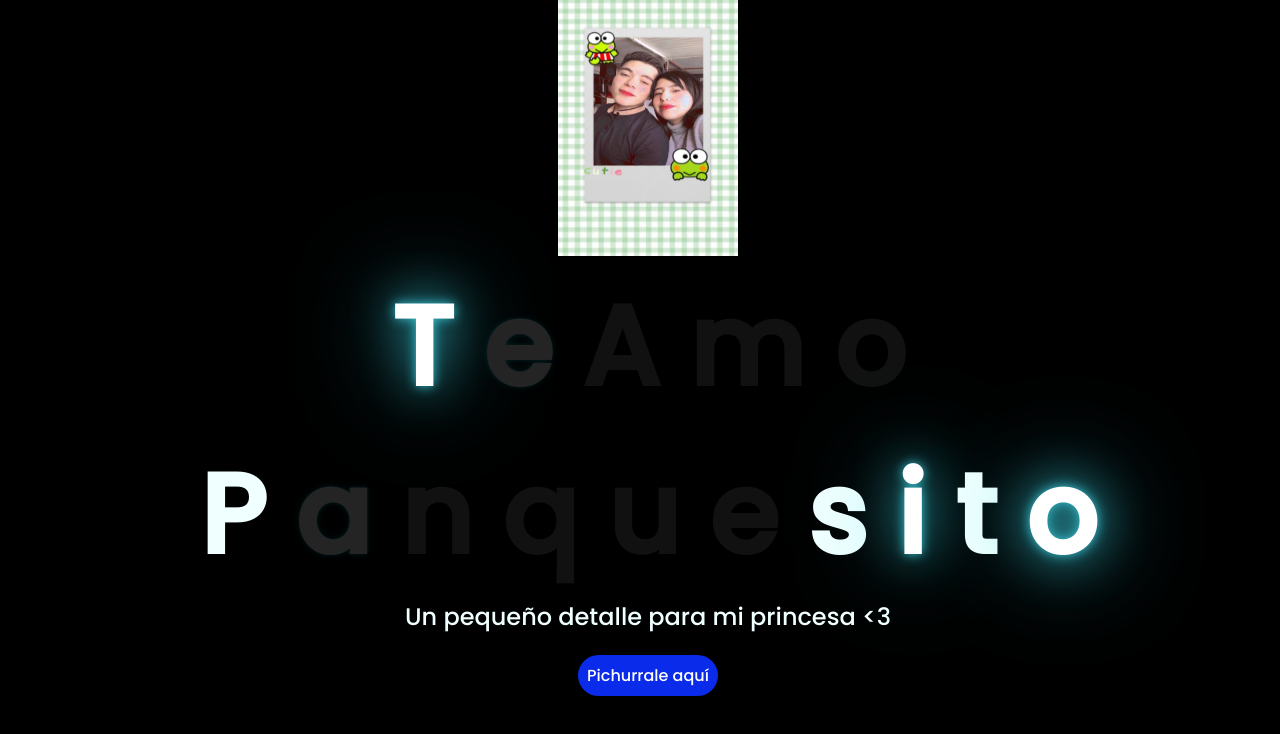
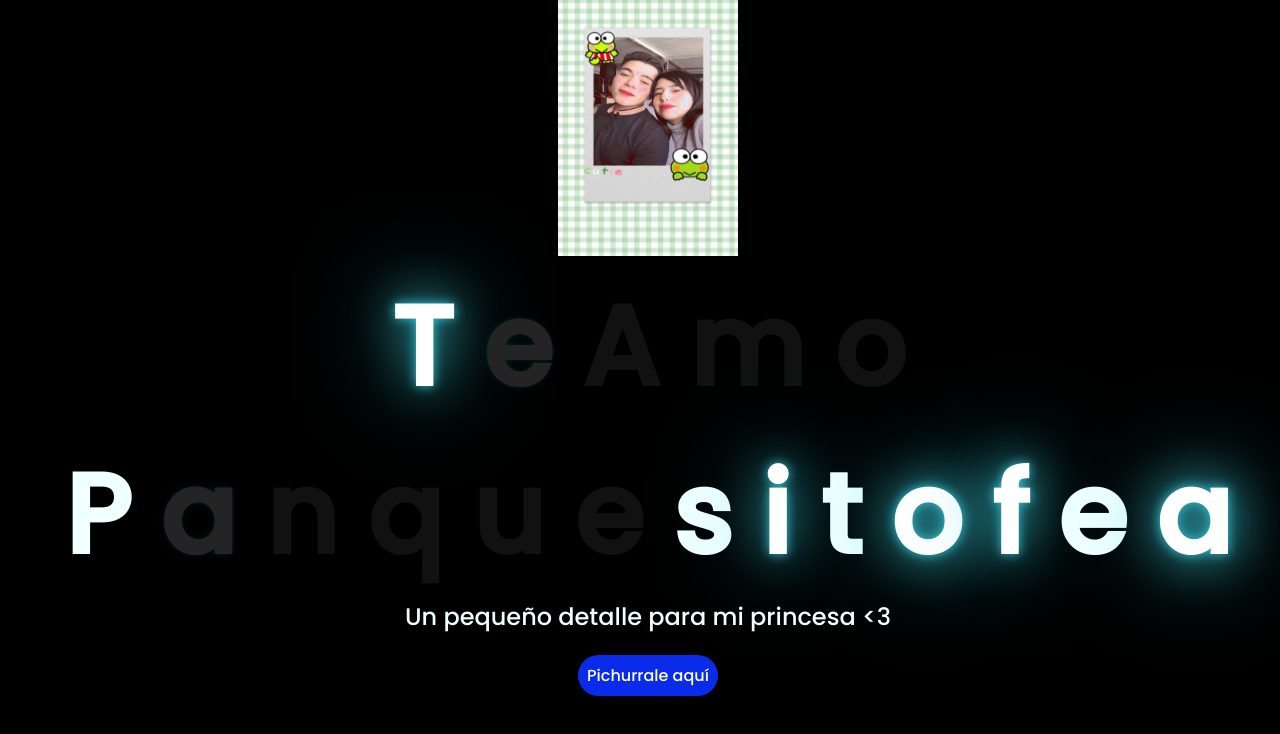
Before and after one commit to AxelDiaz11/Flowers, a plain HTML site: page index.html in a window 1280 px wide. Drawn offline with Linux system fonts and the light colour scheme.

Commit message:
Se modifico el index

```diff
--- a/index.html
+++ b/index.html
@@ -35,6 +35,9 @@
         <span>i</span>
         <samp>t</samp>
         <span>o</span>
+        <span>f</span>
+        <samp>e</samp>
+        <span>a</span>
 
     </div>
 
```
